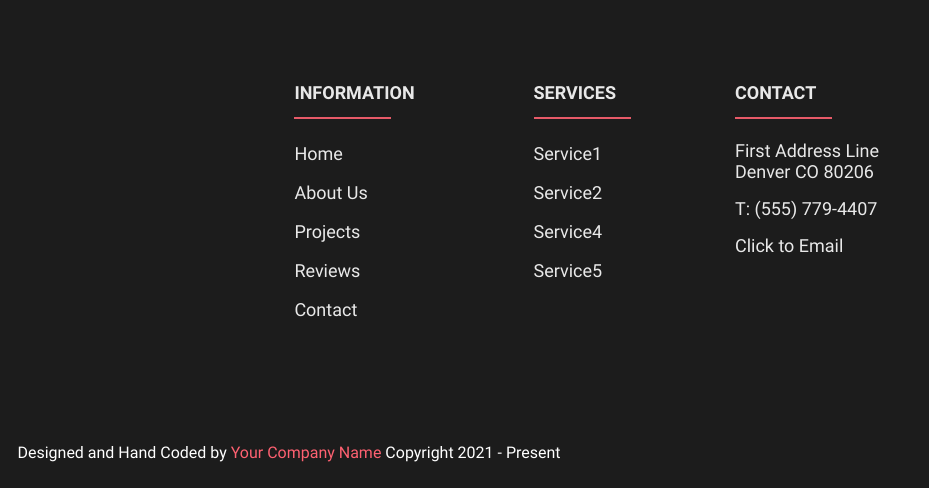
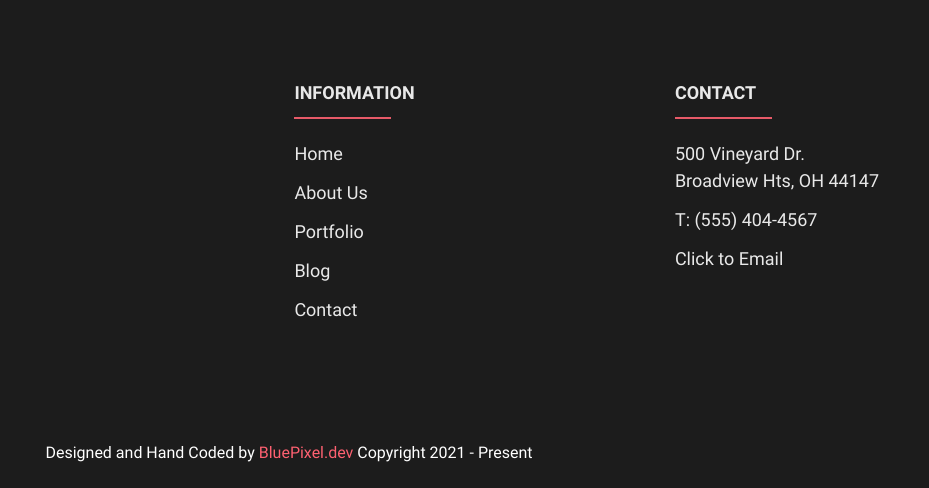
Before and after one commit to bluepixelweb/BluePixel-v4.dev, an Eleventy site: page src/index.html in a window 1280 px wide. Shown: the part 6605-7093 px from the top of the page, 351-1280 px from the left. Built offline with nearby package versions, Linux system fonts and the light colour scheme; Eleventy itself is replaced by a stand-in of ours; files that its build step writes are made by us from their sources.

Commit message:
update footer content

```diff
--- a/src/_includes/footer.html
+++ b/src/_includes/footer.html
@@ -16,22 +16,15 @@
                     <li><h2>Information</h2></li>
                     <li><a href="/">Home</a></li>
                     <li><a href="/about">About Us</a></li>
-                    <li><a href="/projects">Projects</a></li>
-                    <li><a href="/testimonials">Reviews</a></li>
+                    <li><a href="/portfolio">Portfolio</a></li>
+                    <li><a href="/blog">Blog</a></li>
                     <li><a href="/contact">Contact</a></li>
                 </ul>
                 <ul>
-                    <li><h2>Services</h2></li>
-                    <li>Service1</li>
-                    <li>Service2</li>
-                    <li>Service4</li>
-                    <li>Service5</li>
-                </ul>
-                <ul>
                     <li><h2>Contact</h2></li>
-                    <li><a href="/contact">First Address Line<br>Denver CO 80206</a></li>
-                    <li><a href="tel:555-779-4407">T: (555) 779-4407</a></li>
-                    <li><a href="mailto:email@email.com">Click to Email</a></li>
+                    <li><a href="/contact">500 Vineyard Dr.<br>Broadview Hts, OH 44147</a></li>
+                    <li><a href="tel:(440) 404">T: (555) 404-4567</a></li>
+                    <li><a href="mailto:contact@bluepixel.dev">Click to Email</a></li>
                 </ul>
             </div>
         </div>
@@ -39,7 +32,7 @@
 
     <div class="credit">
         <span>Designed and Hand Coded by</span>
-        <a href="" target="_blank" rel="noopener">Your Company Name</a>
+        <a href="bluepixel.dev" target="_blank" rel="noopener">BluePixel.dev</a>
         <span class="copyright"> Copyright 2021 - Present</span>
     </div>
 </footer>
```
